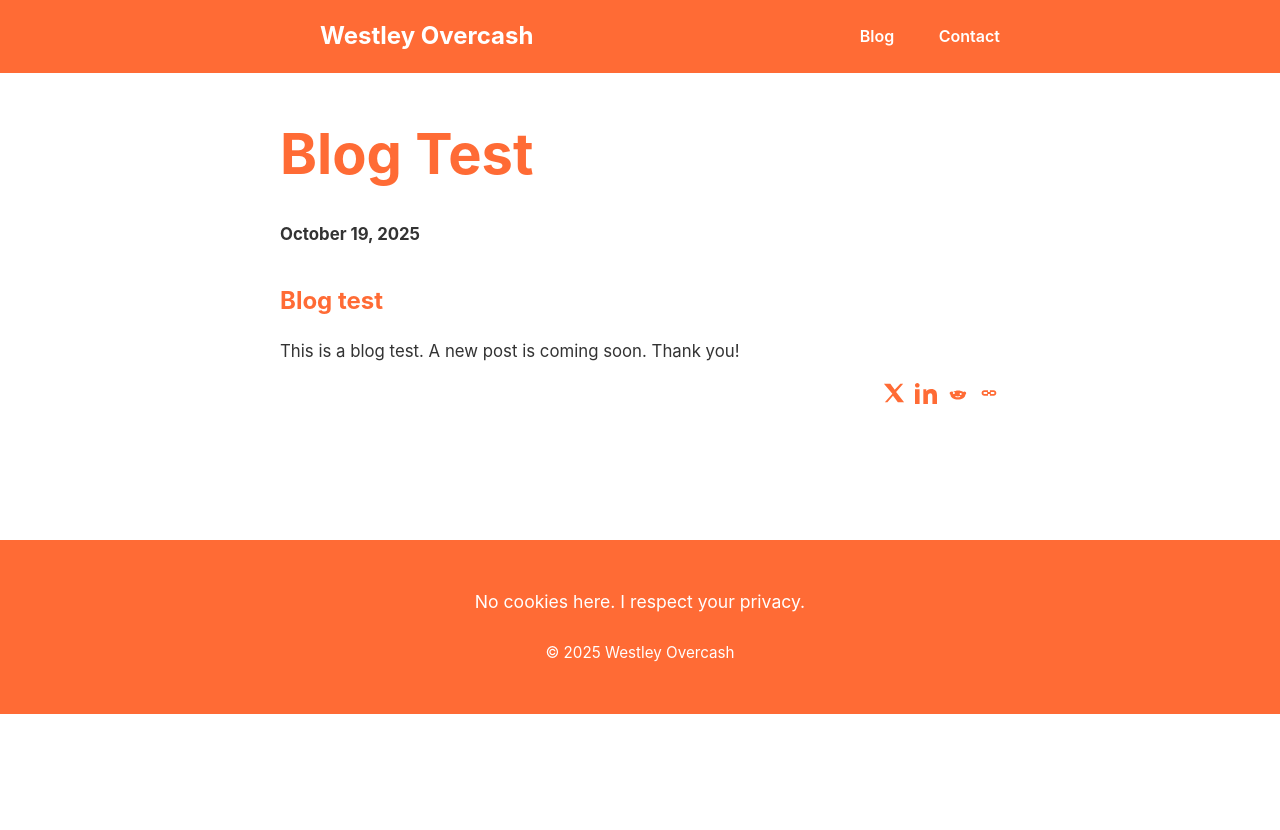
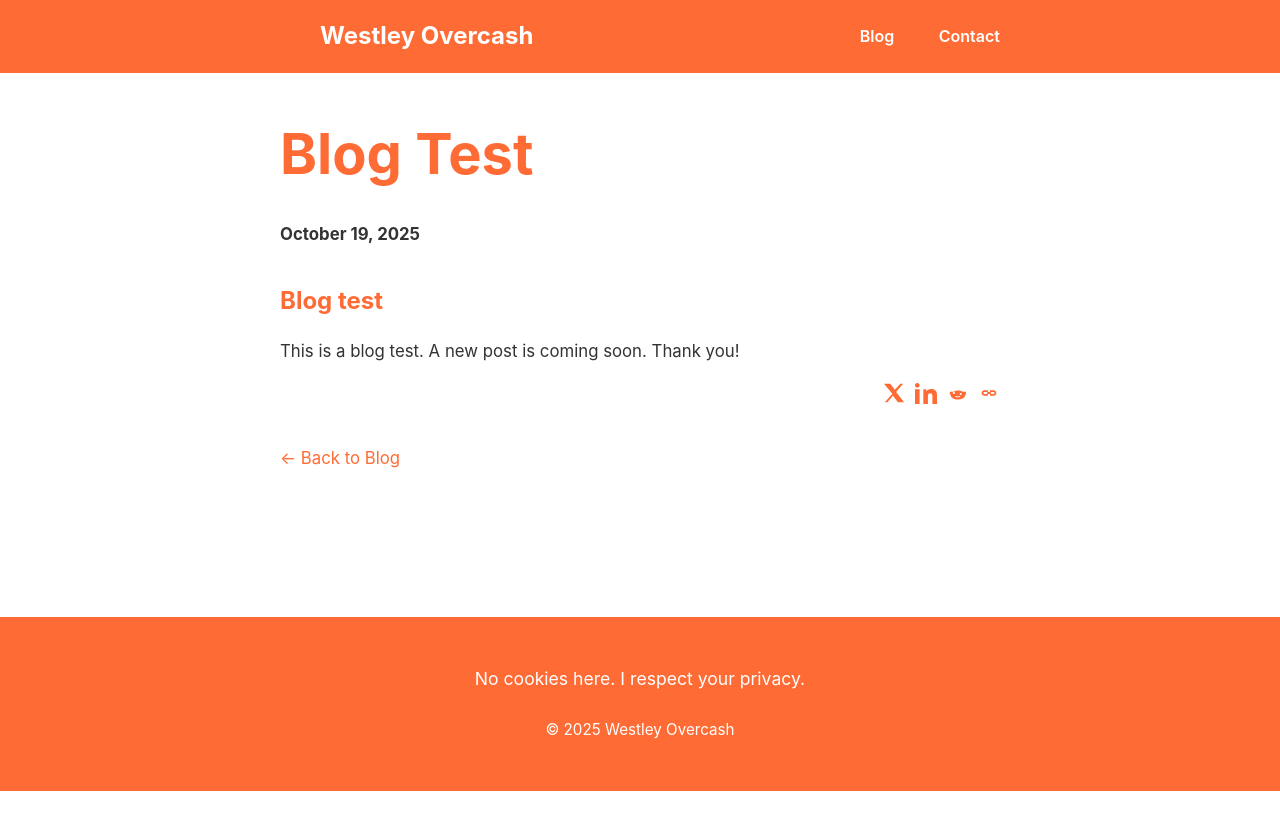
Before and after one commit to westleyovercash/westleyovercash.github.io, a Jekyll site: the page built from _posts/2025-10-19-test-post.md, in a window 1280 px wide. Shown: the top 830 px of the page. Built offline with Jekyll 4.4.1, drawn with Linux system fonts in a browser that asks for light colours.

Commit message:
Update post.html

```diff
--- a/_layouts/post.html
+++ b/_layouts/post.html
@@ -9,4 +9,8 @@ layout: default
   {{ content }}
 
   {% include social-share.html %}
+
+  <p style="margin-top: 2rem;">
+    <a href="/blog" style="text-decoration: none; color: #ff6b35;">← Back to Blog</a>
+  </p>
 </article>
```
